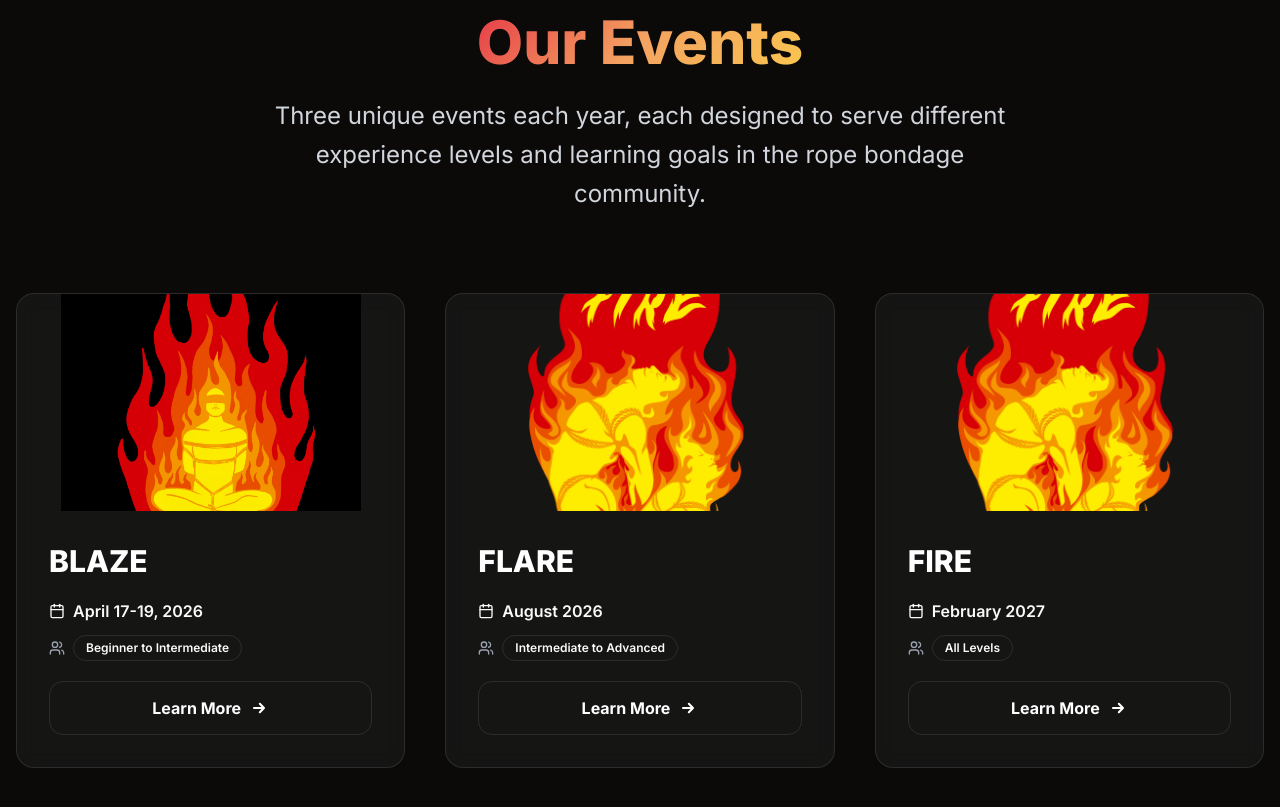
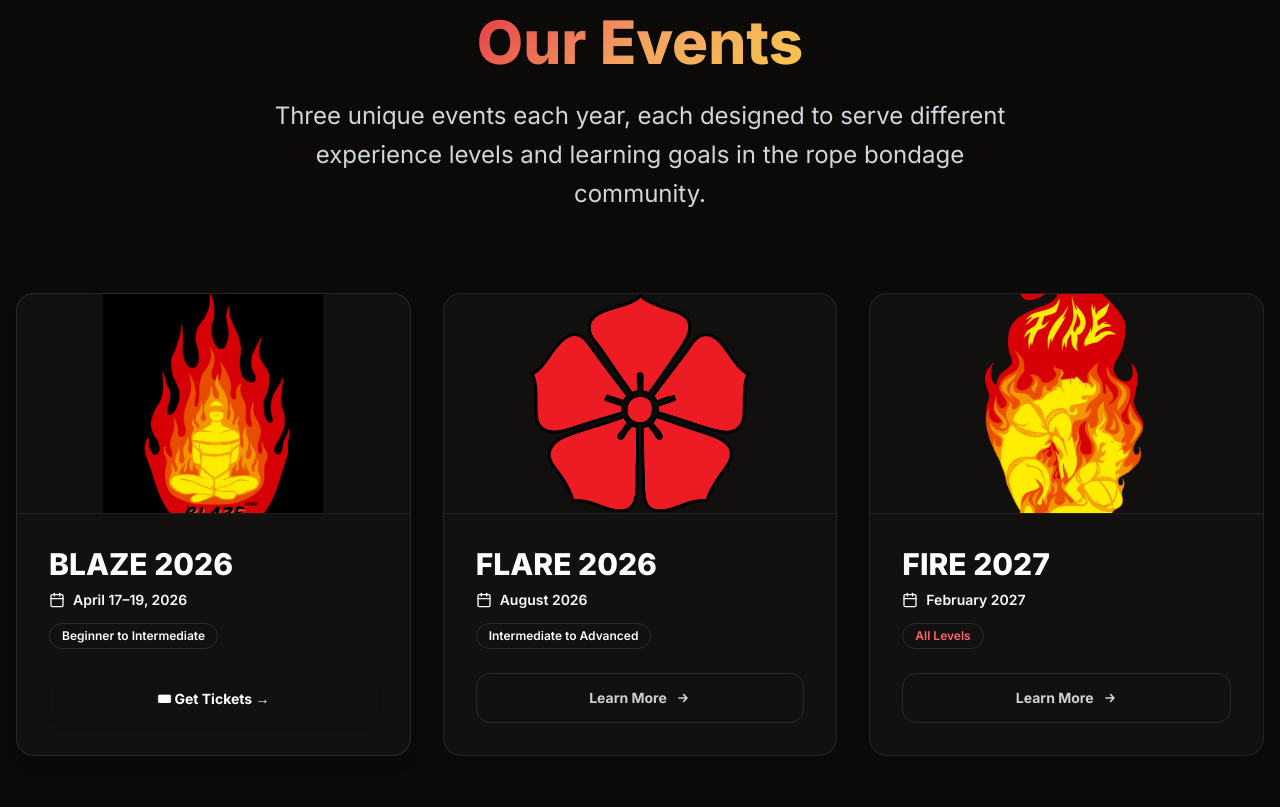
Before and after one commit to Krysson/fire-website, a Next.js app: page / in a window 1280 px wide. Shown: the part 1240-2047 px from the top of the page. Built offline with nearby package versions, Linux system fonts and the light colour scheme.

Commit message:
feat: rewrite EventCards with featured BLAZE (ticket CTA) and standard FLARE/FIRE cards

```diff
--- a/components/home/EventCards.tsx
+++ b/components/home/EventCards.tsx
@@ -3,154 +3,159 @@
 import Image from 'next/image'
 import Link from 'next/link'
 import { useState, useEffect } from 'react'
-import { Calendar, Users } from 'lucide-react'
+import { Calendar } from 'lucide-react'
 
-interface Event {
+interface EventConfig {
   id: string
   name: string
+  year: number
   logo: string
   dates: string
   focus: string
-	link: string
+  focusVariant: 'beginner' | 'intermediate' | 'all'
+  internalLink: string
+  ticketUrl?: string
+  featured?: boolean
 }
 
-const events: Event[] = [
+const EVENTS: EventConfig[] = [
   {
     id: 'blaze',
     name: 'BLAZE',
+    year: 2026,
     logo: '/logos/blaze-2026.png',
-		dates: 'April 17-19, 2026',
+    dates: 'April 17–19, 2026',
     focus: 'Beginner to Intermediate',
-		link: '/events/blaze-2026',
+    focusVariant: 'beginner',
+    internalLink: '/events/blaze-2026',
+    ticketUrl: 'https://forbiddentickets.com/events/blaze-2026',
+    featured: true,
   },
   {
     id: 'flare',
     name: 'FLARE',
-		logo: '/logos/fire-logo.png',
+    year: 2026,
+    logo: '/logos/flare-2026.png',
     dates: 'August 2026',
     focus: 'Intermediate to Advanced',
-		link: '/events/flare-2026',
+    focusVariant: 'intermediate',
+    internalLink: '/events/flare-2026',
   },
   {
     id: 'fire',
     name: 'FIRE',
-		logo: '/logos/fire-logo.png',
+    year: 2027,
+    logo: '/logos/FIRELOGO_NOYEAR.png',
     dates: 'February 2027',
     focus: 'All Levels',
-		link: '/events/fire-2027',
+    focusVariant: 'all',
+    internalLink: '/events/fire-2027',
   },
 ]
 
-// Helper function to get badge color based on focus level
-function getFocusBadgeColor(focus: string): string {
-	if (focus.includes('Beginner')) {
-		return 'bg-fire-yellow/20 text-fire-yellow border-fire-yellow/30'
-	}
-	if (focus.includes('Advanced')) {
-		return 'bg-fire-red/20 text-fire-red border-fire-red/30'
-	}
-	return 'bg-fire-orange/20 text-fire-orange border-fire-orange/30'
+const focusBadgeClasses: Record<EventConfig['focusVariant'], string> = {
+  beginner:     'bg-fire-yellow/15 text-fire-yellow border-fire-yellow/30',
+  intermediate: 'bg-fire-orange/15 text-fire-orange border-fire-orange/30',
+  all:          'bg-fire-red/15    text-red-400     border-fire-red/30',
 }
 
 export default function EventCards() {
-	const [isVisible, setIsVisible] = useState(false)
+  const [visible, setVisible] = useState(false)
 
   useEffect(() => {
-		setIsVisible(true)
+    const t = setTimeout(() => setVisible(true), 50)
+    return () => clearTimeout(t)
   }, [])
 
   return (
-		<div className="grid grid-cols-1 md:grid-cols-2 lg:grid-cols-3 gap-8 md:gap-10">
-			{events.map((event, index) => (
+    <div className="grid grid-cols-1 gap-8 md:grid-cols-2 lg:grid-cols-3">
+      {EVENTS.map((event, i) => (
         <div
           key={event.id}
-					className={`group relative glass-effect rounded-2xl overflow-hidden border border-white/10 transition-all duration-500 hover:border-fire-orange/50 hover:shadow-2xl hover:shadow-fire-orange/20 hover:scale-[1.02] hover:-translate-y-2 ${
-						isVisible
-							? 'opacity-100 translate-y-0'
-							: 'opacity-0 translate-y-8'
+          className={`group relative flex flex-col overflow-hidden rounded-2xl border bg-white/[0.03] transition-all duration-500 hover:-translate-y-2 hover:shadow-2xl ${
+            event.featured
+              ? 'border-fire-red/40 shadow-lg shadow-fire-red/10 hover:border-fire-orange/60 hover:shadow-fire-orange/20'
+              : 'border-white/8 hover:border-fire-orange/40 hover:shadow-fire-orange/10'
+          } ${visible ? 'opacity-100 translate-y-0' : 'opacity-0 translate-y-6'}`}
+          style={{ transitionDelay: `${i * 120}ms` }}
+        >
+          {/* Featured banner */}
+          {event.featured && (
+            <div className="absolute left-1/2 top-0 z-10 -translate-x-1/2 rounded-b-lg bg-gradient-to-r from-fire-red to-fire-orange px-4 py-1 text-[10px] font-extrabold uppercase tracking-widest text-white shadow-md">
+              🔥 Next Event
+            </div>
+          )}
+
+          {/* Logo area */}
+          <div
+            className={`relative flex aspect-video w-full items-center justify-center overflow-hidden border-b border-white/[0.06] ${
+              event.featured
+                ? 'bg-gradient-to-br from-fire-red/10 to-fire-orange/8'
+                : 'bg-fire-dark/60'
             }`}
-					style={{
-						transitionDelay: `${index * 150}ms`,
-					}}
           >
-					{/* Gradient overlay on hover */}
-					<div className="absolute inset-0 bg-gradient-to-br from-fire-orange/0 via-fire-orange/0 to-fire-red/0 group-hover:from-fire-orange/10 group-hover:via-fire-orange/5 group-hover:to-fire-red/10 transition-all duration-500 z-0" />
-
-					{/* Logo Section */}
-					<div className="relative w-full aspect-video bg-gradient-to-br from-fire-dark via-fire-charcoal to-fire-dark flex items-center justify-center p-8 overflow-hidden">
-						{/* Animated background pattern */}
-						<div className="absolute inset-0 opacity-0 group-hover:opacity-100 transition-opacity duration-500">
-							<div className="absolute top-0 right-0 w-32 h-32 bg-fire-orange/10 rounded-full blur-2xl" />
-							<div className="absolute bottom-0 left-0 w-32 h-32 bg-fire-red/10 rounded-full blur-2xl" />
+            <div className="absolute inset-0 opacity-0 transition-opacity duration-500 group-hover:opacity-100">
+              <div className="absolute right-0 top-0 h-32 w-32 rounded-full bg-fire-orange/10 blur-2xl" />
+              <div className="absolute bottom-0 left-0 h-32 w-32 rounded-full bg-fire-red/10 blur-2xl" />
             </div>
-
-						<div className="relative z-10">
+            <div className={`relative z-10 transition-transform duration-500 group-hover:scale-110 ${event.featured ? 'mt-4' : ''}`}>
               <Image
                 src={event.logo}
-								alt={`${event.name} logo`}
-								width={300}
-								height={300}
-								className="object-contain transition-all duration-500 group-hover:scale-110 group-hover:drop-shadow-2xl"
+                alt={`${event.name} ${event.year} logo`}
+                width={220}
+                height={220}
+                className="object-contain drop-shadow-xl"
               />
             </div>
           </div>
 
-					{/* Content Section */}
-					<div className="relative z-10 p-6 md:p-8 space-y-5">
-						{/* Event Name */}
+          {/* Card body */}
+          <div className="flex flex-1 flex-col gap-4 p-6 md:p-8">
             <div>
-							<h3 className="text-2xl md:text-3xl font-extrabold text-white mb-2 group-hover:text-fire-orange transition-colors duration-300">
-								{event.name}
+              <h3 className="mb-2 text-2xl font-extrabold text-white transition-colors duration-300 group-hover:text-fire-orange md:text-3xl">
+                {event.name} {event.year}
               </h3>
+              <div className="mb-3 flex items-center gap-2 text-fire-orange">
+                <Calendar className="h-4 w-4 flex-shrink-0" />
+                <span className="text-sm font-semibold">{event.dates}</span>
               </div>
-
-						{/* Date and Focus */}
-						<div className="space-y-3">
-							<div className="flex items-center gap-2 text-fire-orange">
-								<Calendar className="h-4 w-4" />
-								<p className="font-semibold text-sm md:text-base">{event.dates}</p>
-							</div>
-
-							<div className="flex items-center gap-2">
-								<Users className="h-4 w-4 text-gray-400" />
               <span
-									className={`inline-flex items-center px-3 py-1 rounded-full text-xs font-semibold border ${getFocusBadgeColor(
-										event.focus
-									)}`}
+                className={`inline-flex items-center rounded-full border px-3 py-1 text-xs font-semibold ${focusBadgeClasses[event.focusVariant]}`}
               >
                 {event.focus}
               </span>
             </div>
-						</div>
 
-						{/* CTA Button */}
+            {/* CTA */}
+            <div className="mt-auto pt-2">
+              {event.ticketUrl ? (
+                <a
+                  href={event.ticketUrl}
+                  target="_blank"
+                  rel="noopener noreferrer"
+                  className="group/btn relative inline-flex w-full items-center justify-center overflow-hidden rounded-xl bg-gradient-to-r from-fire-red to-fire-orange py-3.5 text-sm font-bold text-white shadow-md shadow-fire-red/30 transition-all duration-300 hover:scale-[1.02] hover:shadow-fire-orange/40 active:scale-100"
+                >
+                  <span className="absolute inset-0 bg-gradient-to-r from-fire-orange to-fire-yellow opacity-0 transition-opacity duration-300 group-hover/btn:opacity-100" />
+                  <span className="relative z-10">🎟 Get Tickets →</span>
+                </a>
+              ) : (
                 <Link
-							href={event.link}
-							className="relative inline-flex items-center justify-center w-full text-center bg-fire-red hover:bg-fire-orange text-white font-bold py-3.5 px-6 rounded-xl transition-all duration-300 hover:scale-105 hover:shadow-lg hover:shadow-fire-orange/50 border border-white/10 hover:border-white/20 overflow-hidden group/button"
+                  href={event.internalLink}
+                  className="group/btn relative inline-flex w-full items-center justify-center overflow-hidden rounded-xl border border-white/10 bg-transparent py-3.5 text-sm font-bold text-white/80 transition-all duration-300 hover:border-fire-orange/40 hover:bg-fire-orange/5 hover:text-white active:scale-100"
                 >
-							{/* Button gradient overlay */}
-							<span className="absolute inset-0 bg-gradient-to-r from-fire-orange to-fire-yellow opacity-0 group-hover/button:opacity-100 transition-opacity duration-300" />
-							<span className="relative z-10">Learn More</span>
+                  <span className="relative z-10 flex items-center gap-2">
+                    Learn More
                     <svg
                       xmlns="http://www.w3.org/2000/svg"
-								className="relative z-10 ml-2 h-5 w-5 group-hover/button:translate-x-1 transition-transform duration-300"
-								fill="none"
-								viewBox="0 0 24 24"
-								stroke="currentColor"
-								strokeWidth={2.5}
+                      className="h-4 w-4 transition-transform duration-300 group-hover/btn:translate-x-1"
+                      fill="none" viewBox="0 0 24 24" stroke="currentColor" strokeWidth={2.5}
                     >
-								<path
-									strokeLinecap="round"
-									strokeLinejoin="round"
-									d="M13 7l5 5m0 0l-5 5m5-5H6"
-								/>
+                      <path strokeLinecap="round" strokeLinejoin="round" d="M13 7l5 5m0 0l-5 5m5-5H6" />
                     </svg>
+                  </span>
                 </Link>
+              )}
             </div>
-
-					{/* Glow effect on hover */}
-					<div className="absolute inset-0 rounded-2xl opacity-0 group-hover:opacity-100 transition-opacity duration-500 pointer-events-none">
-						<div className="absolute inset-0 rounded-2xl bg-gradient-to-r from-fire-orange/0 via-fire-orange/20 to-fire-red/0 blur-xl" />
           </div>
         </div>
       ))}
```
Lines whose indentation alone changed are shown as unchanged.
